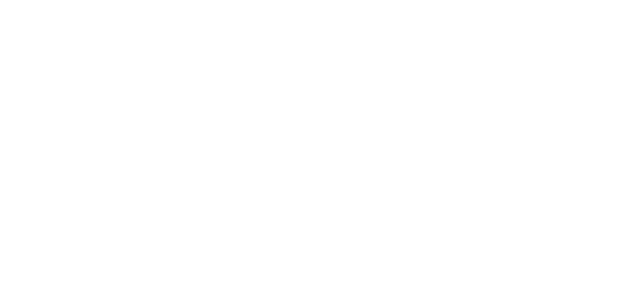
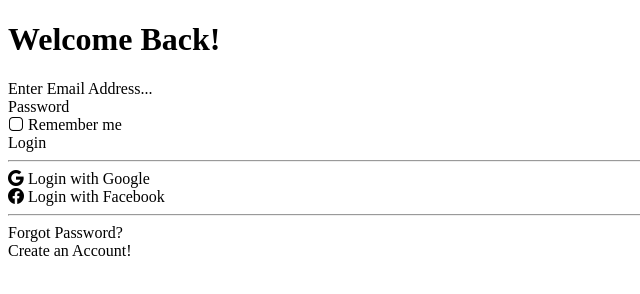
Before and after one commit to 24amaris/tema4R, a plain HTML site: page index.html in a window 1280 px wide. Shown: the whole page, without its empty margins (0-640 px from the left). Drawn offline with nearby package versions, Linux system fonts and the light colour scheme.

Commit message:
am adaugat elementele in index

```diff
--- a/index.html
+++ b/index.html
@@ -9,6 +9,16 @@
 
 </head>
 <body>
-
+    <h1 class="h1">Welcome Back!</h1>
+    <div class="email">Enter Email Address...</div>
+    <div class="parola">Password</div>
+    <div class="remb"><i class="bi bi-app"></i>        Remember me</div>
+    <div class="logare">Login</div>
+    <hr class="linia1" />
+    <div class="google"><i class="bi bi-google"></i>        Login with Google</div>
+    <div class="facebook"><i class="bi bi-facebook"></i>             Login with Facebook</div>
+    <hr class="linia2"/>
+    <div class="forgot">Forgot Password?</div>
+    <div class="creare">Create an Account!</div>
 </body>
 </html>
```
